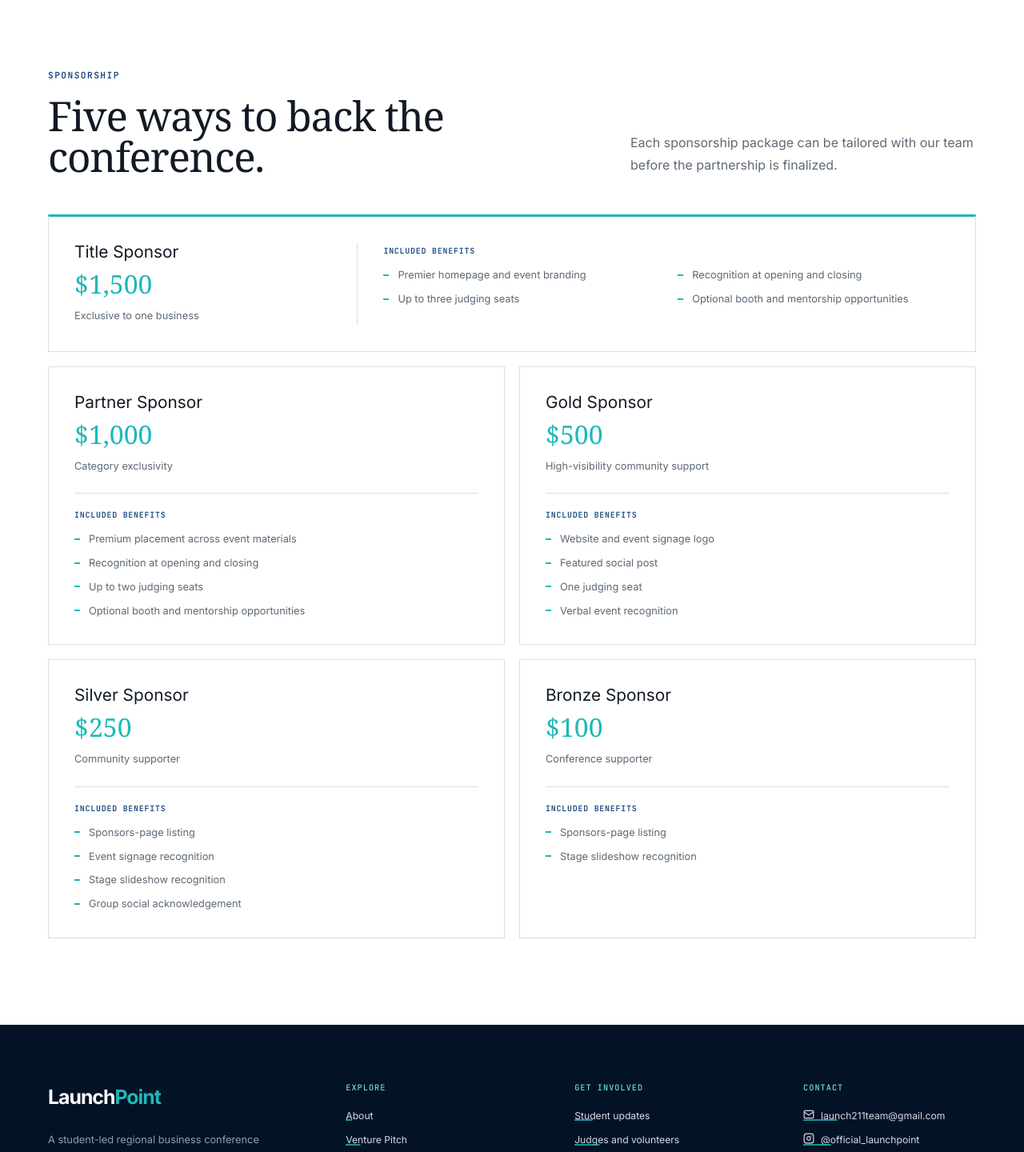
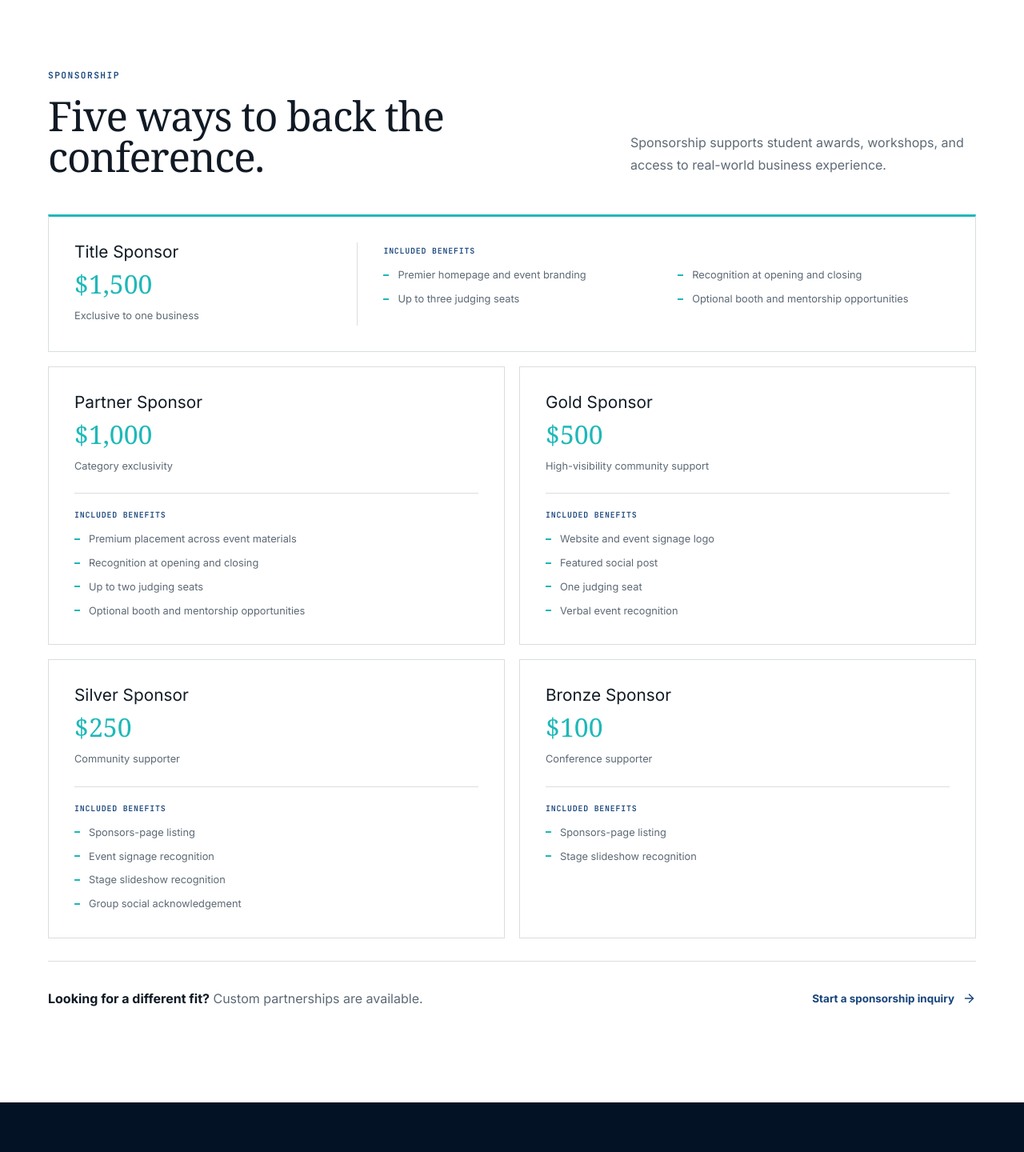
Before and after one commit to sohumgor/launch211, a React (Vite) app: page /get-involved in a window 1280 px wide. Shown: the part 1884-3324 px from the top of the page at 80% size. Built offline with nearby package versions, Linux system fonts and the light colour scheme; a web font is replaced by a local one.

Commit message:
Refine sponsorship section messaging

```diff
--- a/src/index.css
+++ b/src/index.css
@@ -49,12 +49,17 @@
 .tier-benefits li:before{content:"";position:absolute;top:.68em;left:0;width:7px;height:2px;background:var(--teal)}
 .tier-card:first-child .tier-benefits{border-top:0;border-left:1px solid var(--line);padding:4px 0 4px 32px}
 .tier-card:first-child .tier-benefits ul{grid-template-columns:repeat(2,minmax(0,1fr));column-gap:28px}
+.sponsor-inquiry{display:flex;align-items:center;justify-content:space-between;gap:24px;margin-top:28px;border-top:1px solid var(--line);padding-top:24px}
+.sponsor-inquiry p{margin:0;color:var(--muted)}
+.sponsor-inquiry strong{color:var(--ink)}
+.sponsor-inquiry .text-link{min-height:44px;flex-shrink:0}
 
 @media(max-width:720px){
   .tier-list{grid-template-columns:1fr;gap:14px}
   .tier-card,.tier-card:first-child{grid-column:auto;grid-template-columns:1fr;gap:20px;padding:24px}
   .tier-card:first-child .tier-benefits{border-top:1px solid var(--line);border-left:0;padding:20px 0 0}
   .tier-card:first-child .tier-benefits ul{grid-template-columns:1fr}
+  .sponsor-inquiry{align-items:flex-start;flex-direction:column;gap:8px}
 }
 
 /* Mobile refinement pass: keep the editorial identity without shrinking the
--- a/src/pages/GetInvolved.tsx
+++ b/src/pages/GetInvolved.tsx
@@ -67,8 +67,9 @@ const GetInvolved = () => {
 
         <section className="section partner-section" id="sponsors">
           <div className="site-container">
-            <div className="section-heading-row"><div><p className="eyebrow">Sponsorship</p><h2>Five ways to back the conference.</h2></div><p>Each sponsorship package can be tailored with our team before the partnership is finalized.</p></div>
+            <div className="section-heading-row"><div><p className="eyebrow">Sponsorship</p><h2>Five ways to back the conference.</h2></div><p>Sponsorship supports student awards, workshops, and access to real-world business experience.</p></div>
             <div className="tier-list">{sponsorTiers.map((tier) => <article className="tier-card" key={tier.name}><div className="tier-summary"><h3>{tier.name}</h3><div className="tier-amount">{tier.amount}</div><p>{tier.note}</p></div><div className="tier-benefits"><p>Included benefits</p><ul>{tier.benefits.map((benefit) => <li key={benefit}>{benefit}</li>)}</ul></div></article>)}</div>
+            <div className="sponsor-inquiry"><p><strong>Looking for a different fit?</strong> Custom partnerships are available.</p><a className="text-link" href="#inquiry">Start a sponsorship inquiry <ArrowRight aria-hidden="true" /></a></div>
           </div>
         </section>
       </main>
```
